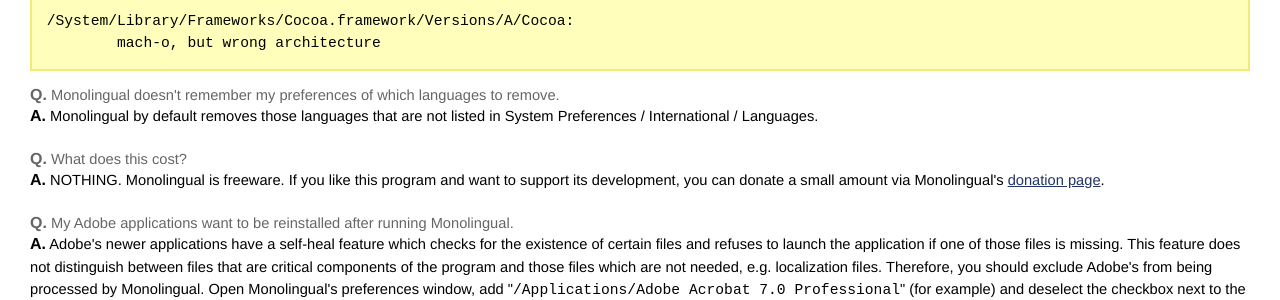
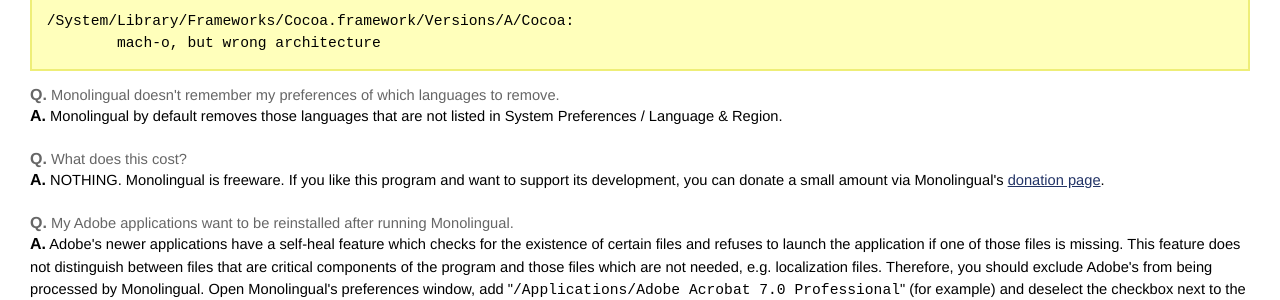
Before and after one commit to IngmarStein/Monolingual, a Jekyll site: the page built from faq.html, in a window 1280 px wide. Shown: the part 360-660 px from the top of the page. Built offline with Jekyll 4.4.1, drawn with Linux system fonts in a browser that asks for light colours.

Commit message:
Update path to system preferences

```diff
--- a/faq.html
+++ b/faq.html
@@ -34,7 +34,7 @@
 	mach-o, but wrong architecture</pre></dd>
 <dt>Q. Monolingual doesn&apos;t remember my preferences of which languages to remove.</dt>
 <dd>A. Monolingual by default removes those languages that are not listed in
-	System Preferences / International / Languages.<br /><br /></dd>
+	System Preferences / Language &amp; Region.<br /><br /></dd>
 <dt>Q. What does this cost?</dt>
 <dd>A. NOTHING. Monolingual is freeware. If you like this program and want to support its development, you can
 	donate a small amount via Monolingual&apos;s
```
